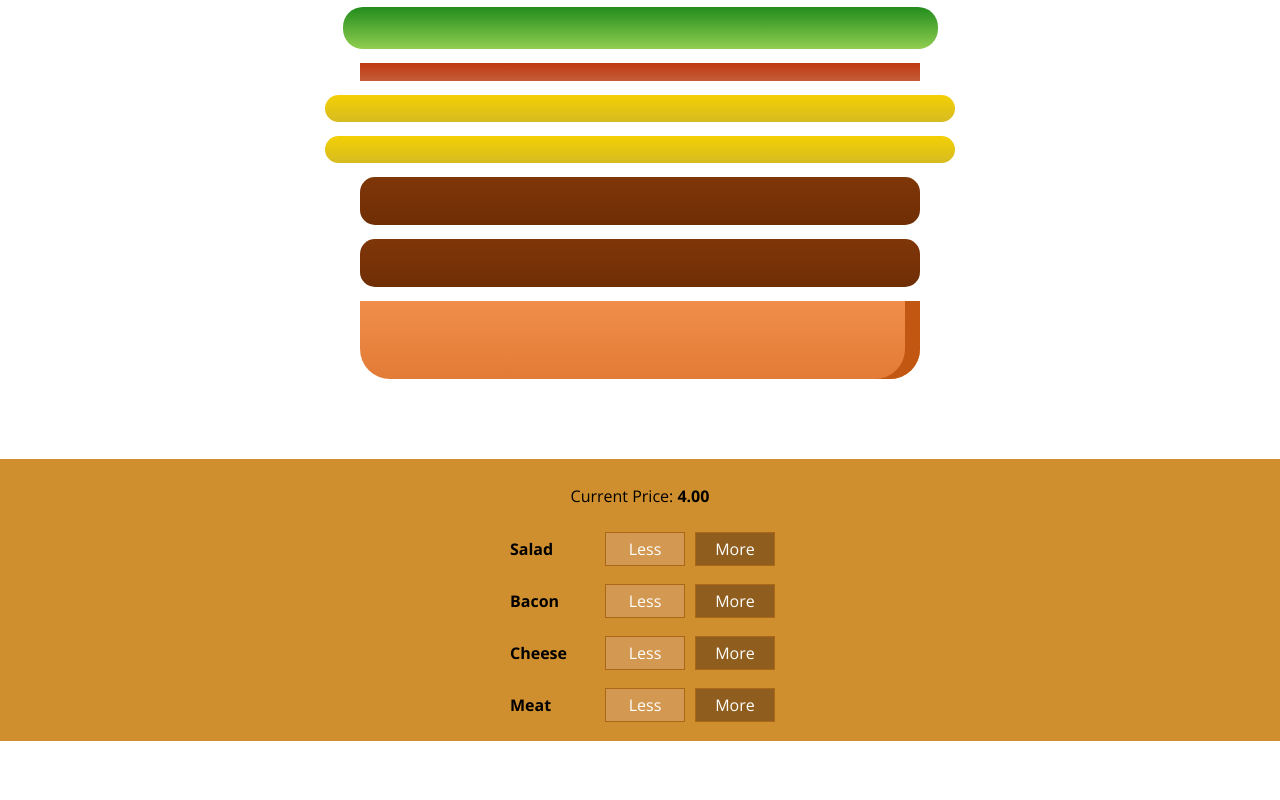
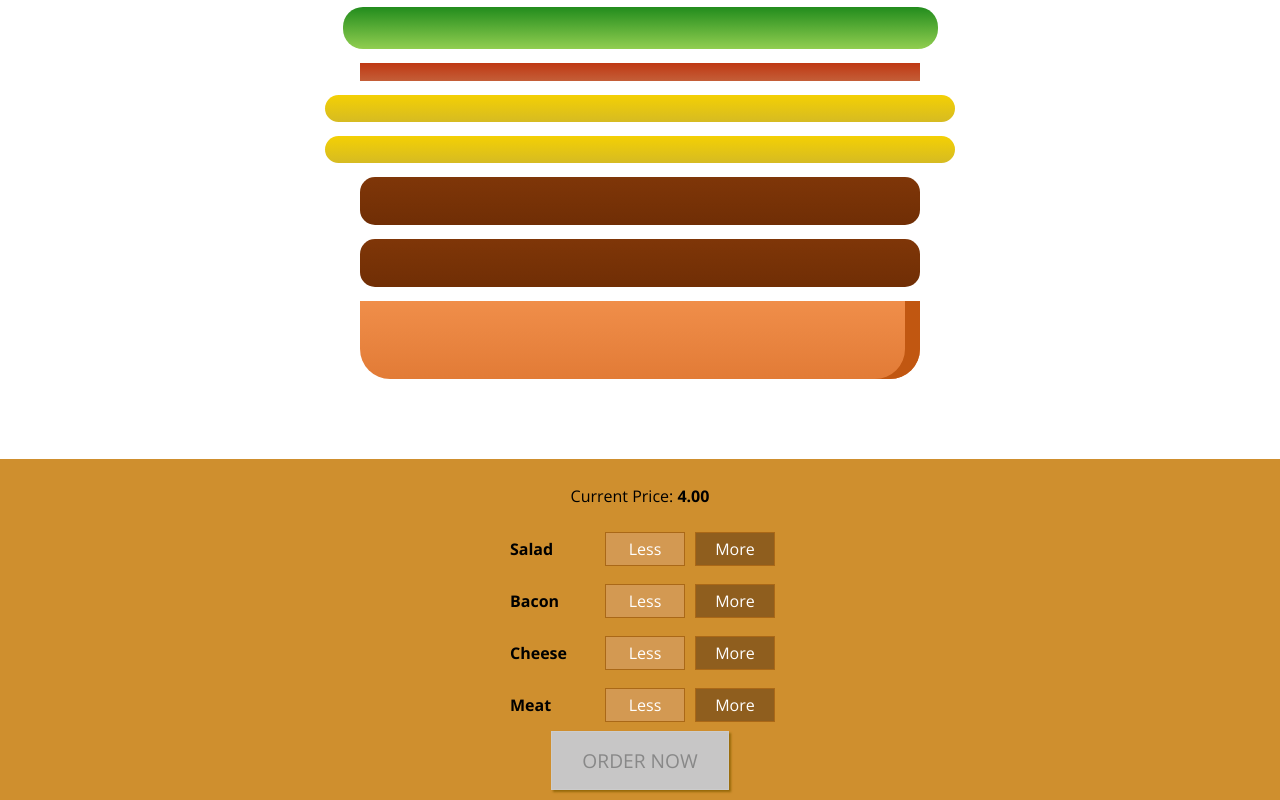
Before and after one commit to Konnor5092/react-complete-guide, a React (Create React App) app: page / in a window 1280 px wide. Shown: the part 179-979 px from the top of the page. Before the commit the page ends 920 px from the top, so only its background shows below. Built offline with nearby package versions, Linux system fonts and the light colour scheme.

Commit message:
End of 139

```diff
--- a/src/components/Burger/BuildControls/BuildControls.js
+++ b/src/components/Burger/BuildControls/BuildControls.js
@@ -13,7 +13,9 @@
 const buildControls = (props) => {
     return (
         <div className={classes.BuildControls}>
-            <p>Current Price: <strong>{props.price.toFixed(2)}</strong></p>
+            <p>
+                Current Price: <strong>{props.price.toFixed(2)}</strong>
+            </p>
             {controls.map((ctrl) => (
                 <BuildControl
                     key={ctrl.label}
@@ -23,6 +25,13 @@
                     disabled={props.disabled[ctrl.type]}
                 />
             ))}
+            <button
+                className={classes.OrderButton}
+                disabled={!props.purchasable}
+                onClick={props.ordered}
+            >
+                ORDER NOW
+            </button>
         </div>
     );
 };
--- a/src/components/Burger/BuildControls/BuildControls.module.css
+++ b/src/components/Burger/BuildControls/BuildControls.module.css
@@ -8,3 +8,44 @@
     margin: auto;
     padding: 10px 0;
 }
+
+.OrderButton {
+    background-color: #DAD735;
+    outline: none;
+    cursor: pointer;
+    border: 1px solid #966909;
+    color: #966909;
+    font-family: inherit;
+    font-size: 1.2em;
+    padding: 15px 30px;
+    box-shadow: 2px 2px 2px #966909;
+}
+
+.OrderButton:hover, .OrderButton:active {
+    background-color: #A0DB41;
+    border: 1px solid #966909;
+    color: #966909;
+}
+
+.OrderButton:disabled {
+    background-color: #C7C6C6;
+    cursor: not-allowed;
+    border: 1px solid #ccc;
+    color: #888888;
+}
+
+.OrderButton:not(:disabled) {
+    animation: enable 0.3s linear;
+}
+
+@keyframes enable {
+    0% {
+        transform: scale(1);
+    }
+    60% {
+        transform: scale(1.1);
+    }
+    100% {
+        transform: scale(1);
+    }
+}
--- /dev/null
+++ b/src/components/Burger/OrderSummary/OrderSummary.js
@@ -0,0 +1,23 @@
+import React from "react";
+import Aux from "../../../hoc/Auxiliary";
+
+const orderSummary = (props) => {
+    const ingredientSummary = Object.keys(props.ingredients).map((igKey) => {
+        return (
+            <li key={igKey}>
+                <span style={{ textTransform: "capitalize" }}>{igKey}</span>:{" "}
+                {props.ingredients[igKey]}
+            </li>
+        );
+    });
+    return (
+        <Aux>
+            <h3>Your Order</h3>
+            <p>A delicious burger with the following ingredients:</p>
+            <ul>{ingredientSummary}</ul>
+            <p>Continue to checkout</p>
+        </Aux>
+    );
+};
+
+export default orderSummary;
--- /dev/null
+++ b/src/components/UI/Modal/Modal.js
@@ -0,0 +1,16 @@
+import React from "react";
+import classes from "./Modal.module.css";
+
+const modal = (props) => (
+    <div
+        className={classes.Modal}
+        style={{
+            transform: props.show ? "translateY(0)" : "translateY(-100vh)",
+            opacity: props.show ? '1' : '0'
+        }}
+    >
+        {props.children}
+    </div>
+);
+
+export default modal;
--- /dev/null
+++ b/src/components/UI/Modal/Modal.module.css
@@ -0,0 +1,20 @@
+.Modal {
+    position: fixed;
+    z-index: 500;
+    background-color: white;
+    width: 70%;
+    border: 1px solid #ccc;
+    box-shadow: 1px 1px 1px black;
+    padding: 16px;
+    left: 15%;
+    top: 30%;
+    box-sizing: border-box;
+    transition: all 0.3s ease-out;
+}
+
+@media (min-width: 600px) {
+    .Modal {
+        width: 500px;
+        left: calc(50% - 250px);
+    }
+}
--- a/src/containers/BurgerBuilder/BurgerBuilder.js
+++ b/src/containers/BurgerBuilder/BurgerBuilder.js
@@ -2,6 +2,8 @@
 import Aux from "../../hoc/Auxiliary";
 import Burger from "../../components/Burger/Burger";
 import BuildControls from "../../components/Burger/BuildControls/BuildControls";
+import Modal from "../../components/UI/Modal/Modal";
+import OrderSummary from "../../components/Burger/OrderSummary/OrderSummary";
 
 const INGREDIENT_PRICES = {
     salad: 0.5,
@@ -19,7 +21,18 @@
             meat: 2,
         },
         totalPrice: 4,
+        purchasable: false,
+        purchasing: false,
     };
+
+    updatePurchaseState(ingredients) {
+        const sum = Object.keys(ingredients)
+            .map((igKey) => {
+                return ingredients[igKey];
+            })
+            .reduce((sum, el) => sum + el, 0);
+        this.setState({ purchasable: sum > 0 });
+    }
 
     addIngredientHandler = (type) => {
         const oldCount = this.state.ingredients[type];
@@ -32,6 +45,7 @@
             totalPrice: newPrice,
             ingredients: updatedIngredients,
         });
+        this.updatePurchaseState(updatedIngredients);
     };
 
     removeIngredientHandler = (type) => {
@@ -50,20 +64,30 @@
             totalPrice: newPrice,
             ingredients: updatedIngredients,
         });
+        this.updatePurchaseState(updatedIngredients);
+    };
+
+    purchaseHandler = () => {
+        this.setState({ purchasing: true });
     };
 
     render() {
-        const disabledInfo = {...this.state.ingredients};
+        const disabledInfo = { ...this.state.ingredients };
         for (let key in disabledInfo) {
-            disabledInfo[key] = disabledInfo[key] <= 0
+            disabledInfo[key] = disabledInfo[key] <= 0;
         }
         return (
             <Aux>
+                <Modal show={this.state.purchasing}>
+                    <OrderSummary ingredients={this.state.ingredients} />
+                </Modal>
                 <Burger ingredients={this.state.ingredients} />
                 <BuildControls
                     ingredientAdded={this.addIngredientHandler}
                     ingredientRemoved={this.removeIngredientHandler}
                     disabled={disabledInfo}
+                    purchasable={this.state.purchasable}
+                    ordered={this.purchaseHandler}
                     price={this.state.totalPrice}
                 />
             </Aux>
```
Also changed, not shown: src/components/UI/Backdrop/Backdrop.js (added).
